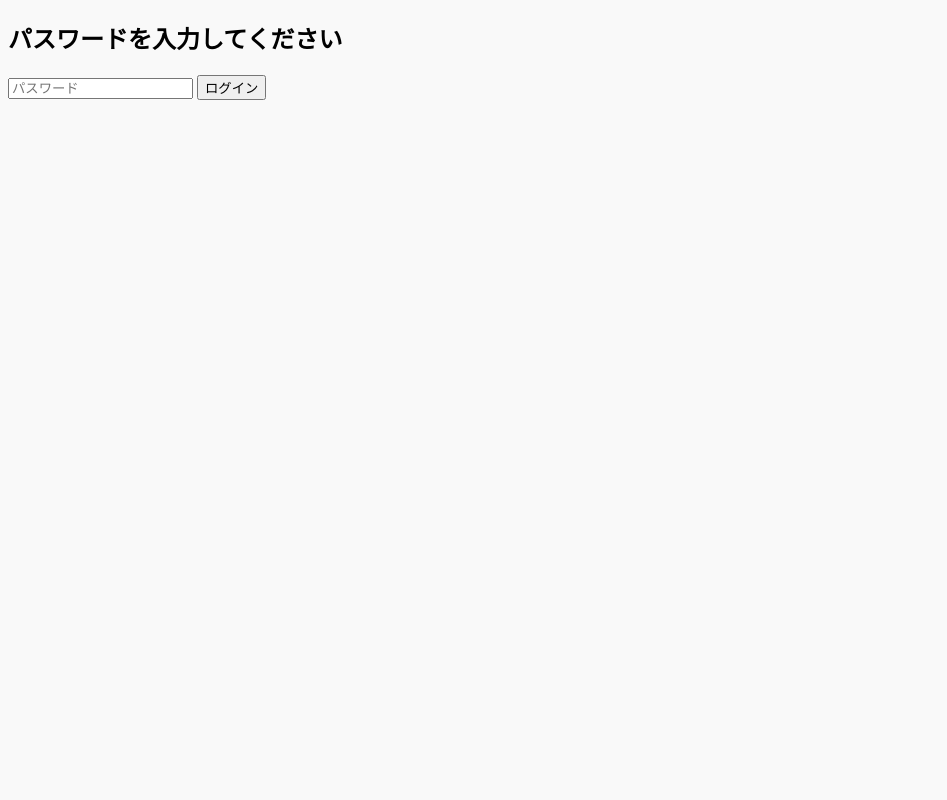
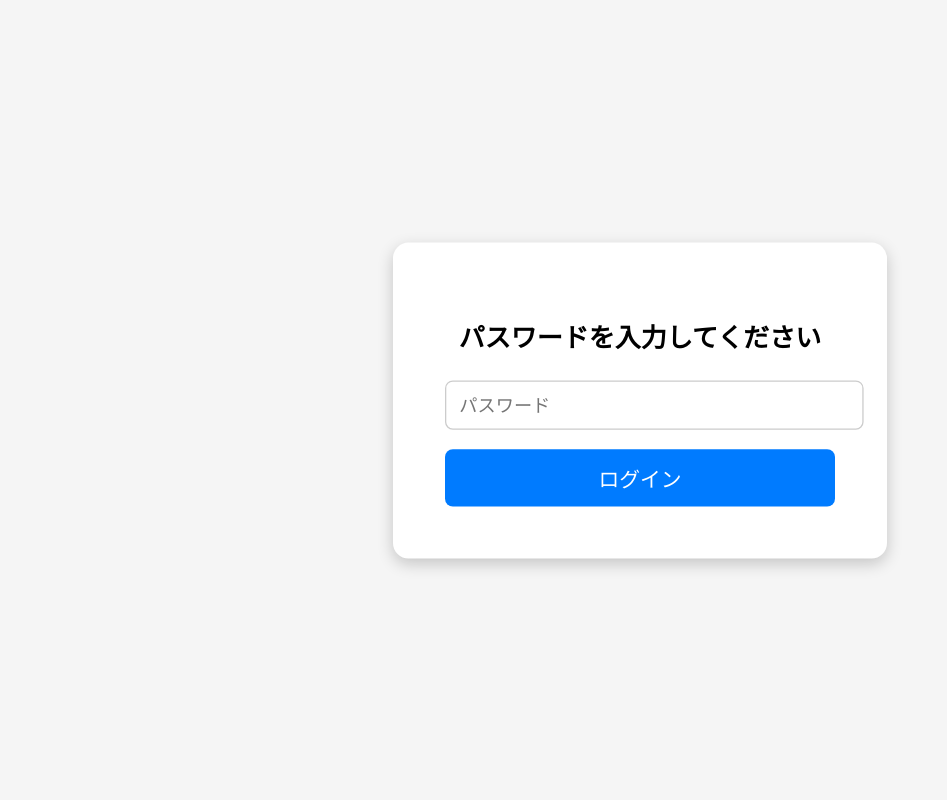
Before and after one commit to KawanoSotaro/FC-Rose-HP, a Flask app: page /login in a window 1280 px wide. Shown: the whole page, without its empty margins (0-947 px from the left). Run offline with Flask 3, Linux system fonts and the light colour scheme.

Commit message:
パスワード2

```diff
--- a/app.py
+++ b/app.py
@@ -34,14 +34,10 @@ def profile():
 
 @app.route('/entry')
 def entry():
-    if not session.get('logged_in'):
-        return redirect('/login')
     return render_template('entry.html')
 
 @app.route('/about')
 def about():
-    if not session.get('logged_in'):
-        return redirect('/login')
     return render_template('about.html')
 
 @app.route('/quiz_home')
--- a/templates/login.html
+++ b/templates/login.html
@@ -5,15 +5,77 @@
     <meta name="robots" content="noindex, nofollow">
     <title>ログイン</title>
     <link rel="stylesheet" href="{{ url_for('static', filename='css/style.css') }}">
+    <style>
+        /* 画面全体をFlexで中央寄せ */
+        body {
+            display: flex;
+            justify-content: center;
+            align-items: center;
+            height: 100vh;  /* 画面の高さ全体 */
+            margin: 0;
+            font-family: sans-serif;
+            background-color: #f5f5f5;
+        }
+
+        /* ログインボックス */
+        .login-box {
+            background: white;
+            padding: 40px;
+            border-radius: 12px;
+            box-shadow: 0 4px 12px rgba(0,0,0,0.2);
+            text-align: center;
+            width: 300px;
+        }
+
+        .login-box h2 {
+            margin-bottom: 20px;
+            font-size: 20px;
+        }
+
+        .login-box input[type="password"] {
+            width: 100%;
+            padding: 10px;
+            margin-bottom: 15px;
+            border: 1px solid #ccc;
+            border-radius: 6px;
+            font-size: 14px;
+        }
+
+        .login-box button {
+            width: 100%;
+            padding: 10px;
+            border: none;
+            border-radius: 6px;
+            background: #007bff;
+            color: white;
+            font-size: 16px;
+            cursor: pointer;
+        }
+
+        .login-box button:hover {
+            background: #0056b3;
+        }
+
+        .error-message {
+            margin-top: 10px;
+            color: red;
+            font-size: 14px;
+        }
+        .login-box {
+            transform: scale(1.3); /* 1.0=通常、1.3=30%拡大 */
+        }
+    </style>
 </head>
 <body>
+    <div class="login-box">
         <h2>パスワードを入力してください</h2>
         <form method="POST">
             <input type="password" name="password" placeholder="パスワード">
             <button type="submit">ログイン</button>
         </form>
         {% if error %}
-        <p style="color:red;">{{ error }}</p>
+            <p class="error-message">{{ error }}</p>
         {% endif %}
+    </div>
 </body>
 </html>
```
Lines whose indentation alone changed are shown as unchanged.
